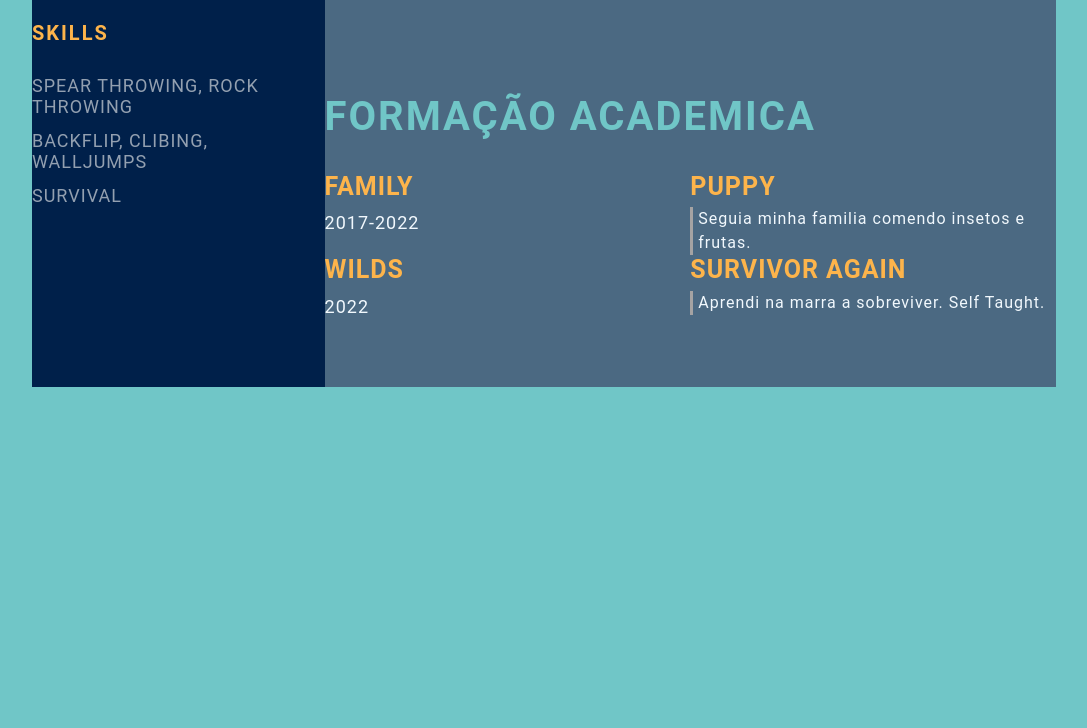
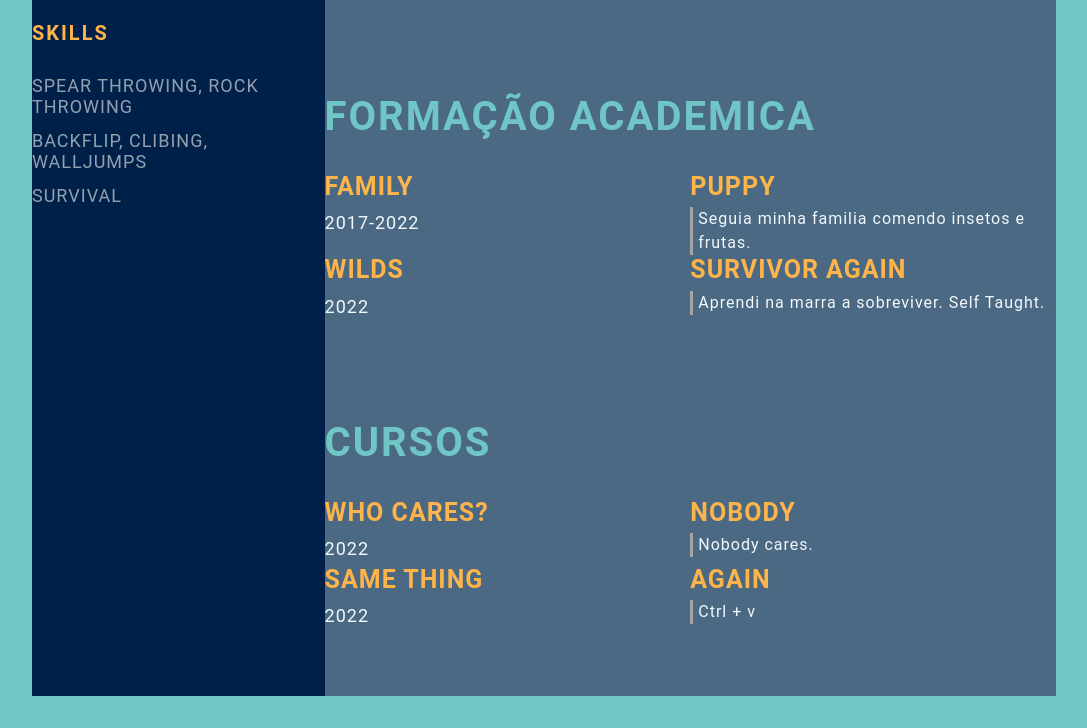
Before and after one commit to AizaYosuke/AizaYosuke.github.io, a plain HTML site: page index.html in a window 1280 px wide. Shown: the part 696-1424 px from the top of the page, without its empty margins (96-1183 px from the left). Before the commit the page ends 1115 px from the top, so only its background shows below. Drawn offline with Linux system fonts and the light colour scheme.

Commit message:
Add another section on the page (#5)

```diff
--- a/index.html
+++ b/index.html
@@ -101,6 +101,31 @@
                     </div>
                 </div>
             </section>
+            <section class="awards gap">
+                <div class="right-title">Cursos</div>
+                <div class="awards-contents">
+                    <div class="awards-left">
+                        <p class="awards-company-name">Who Cares?</p>
+                        <p class="awards-time-period">2022</p>
+                    </div>
+                    <div class="awards-right">
+                        <p class="awards-name">Nobody</p>
+                        <p class="awards-desc">
+                            Nobody cares.
+                        </p>
+                    </div>
+                    <div class="awards-left">
+                        <p class="awards-company-name">Same thing</p>
+                        <p class="awards-time-period">2022</p>
+                    </div>
+                    <div class="awards-right">
+                        <p class="awards-name">Again</p>
+                        <p class="awards-desc">
+                            Ctrl + v
+                        </p>
+                    </div>
+                </div>
+            </section>
         </section>
     </main>
 
```
